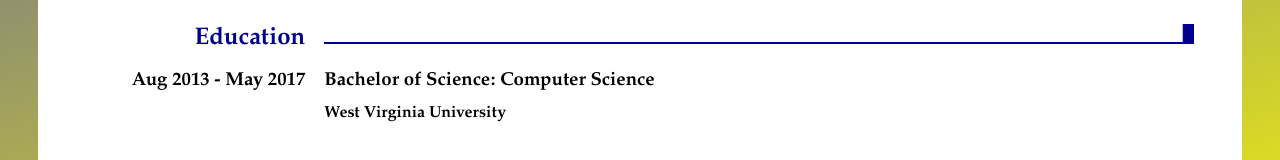
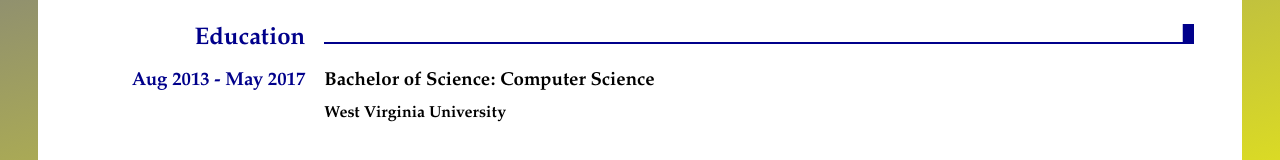
Before and after one commit to jmkriz/cloud-resume-challenge, a plain HTML site: page frontend/index.html in a window 1280 px wide. Shown: the part 990-1150 px from the top of the page. Drawn offline with Linux system fonts and the light colour scheme.

Commit message:
Add date class to a date

```diff
--- a/frontend/index.html
+++ b/frontend/index.html
@@ -92,7 +92,7 @@
         <td><hr/></td>
       </tr>
       <tr>
-        <td><h3>Aug 2013 - May 2017</h3></td>
+        <td><h3 class="date">Aug 2013 - May 2017</h3></td>
         <td>
           <h3>Bachelor of Science: Computer Science</h3>
           <h4>West Virginia University</h4>
```
